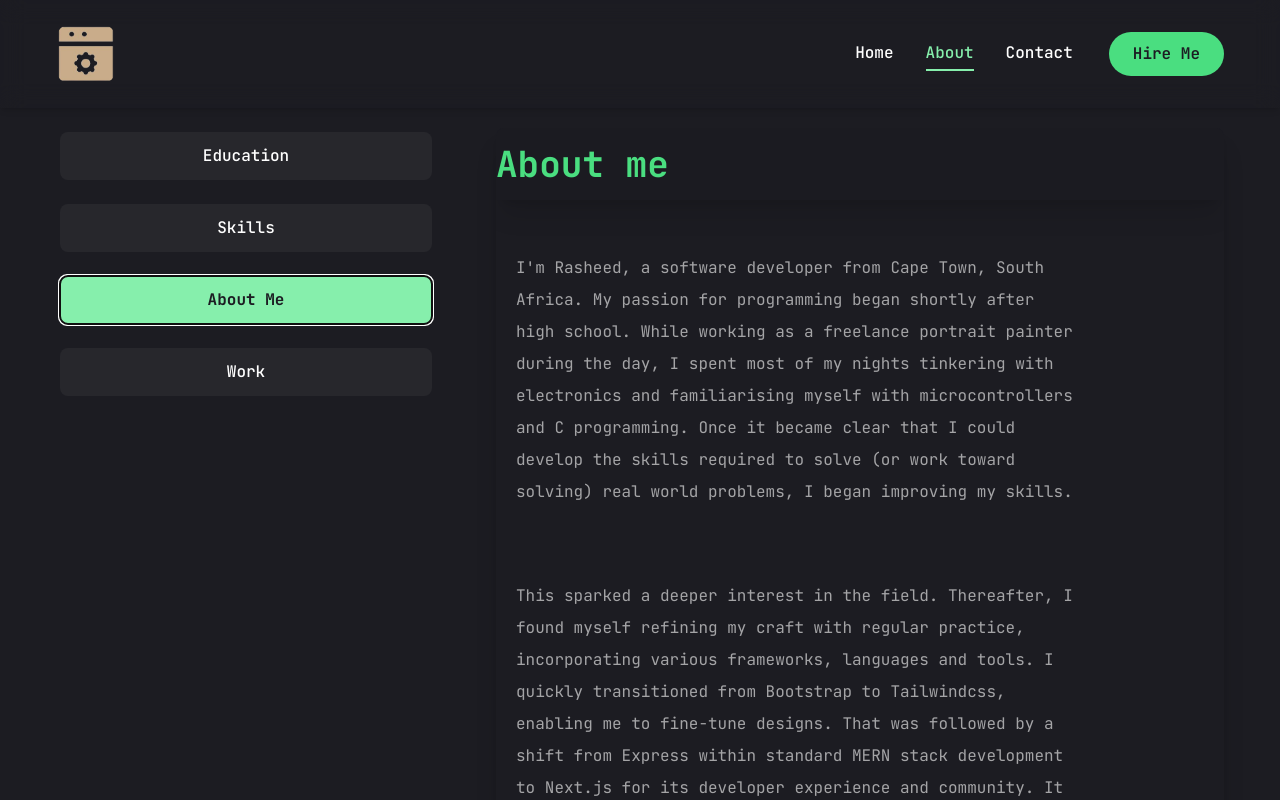
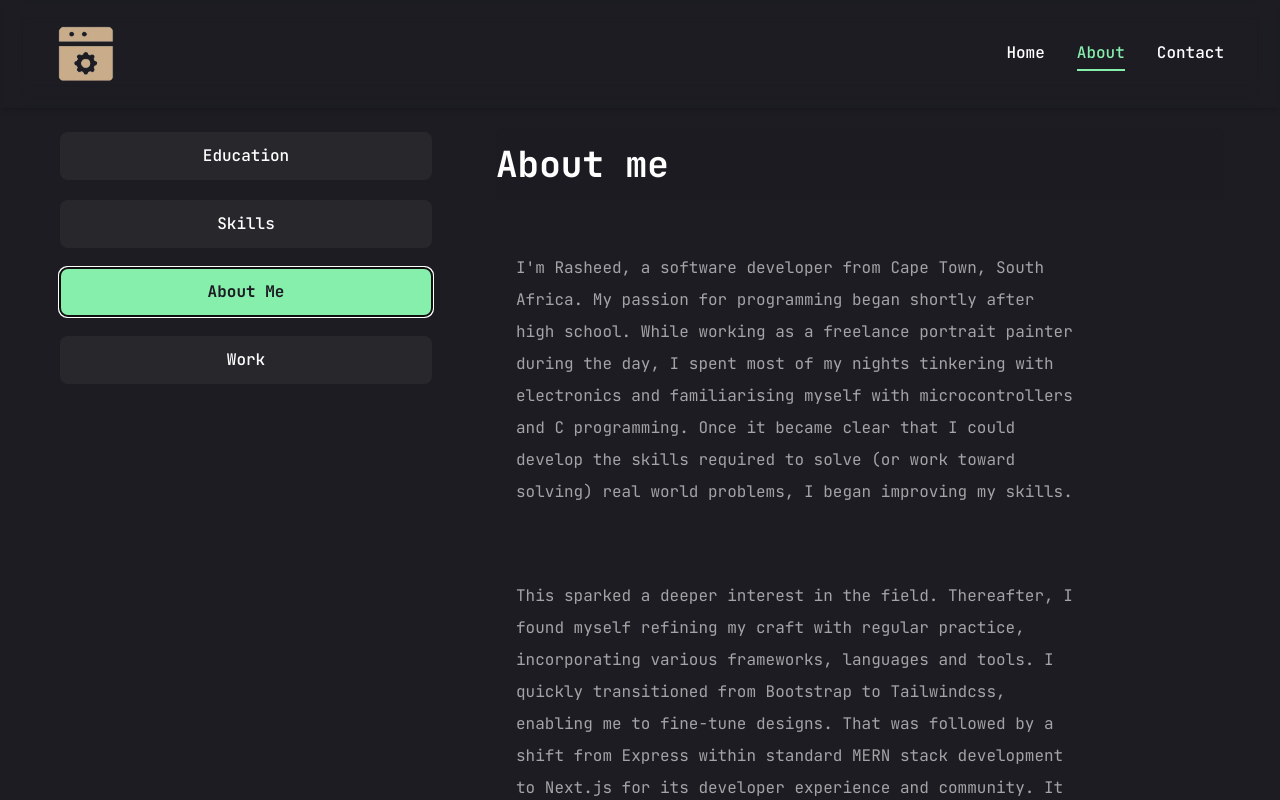
Before and after one commit to RasheedJohnson/test-portfolio, a Next.js app: page /about in a window 1280 px wide. Both pictures are taken after a click on the tab "About Me". Shown: the top 800 px of the page. Built offline with nearby package versions, Linux system fonts and the light colour scheme.

Commit message:
Change design details on header, mobileNav, Stats, and buttons

```diff
--- a/app/about/page.jsx
+++ b/app/about/page.jsx
@@ -24,7 +24,7 @@ const About = () => {
           defaultValue="education"
           className="flex flex-col xl:flex-row gap-[60px]"
         >
-          <TabsList className="flex flex-col w-full max-w-[380px] mx-auto xl:mx-0 gap-6">
+          <TabsList className="flex flex-col w-full max-w-[380px] mx-auto xl:mx-0 gap-2 xl:gap-5">
             <TabsTrigger value="education">Education</TabsTrigger>
             <TabsTrigger value="skills">Skills</TabsTrigger>
             <TabsTrigger value="about">About Me</TabsTrigger>
@@ -46,7 +46,7 @@ const About = () => {
                       return (
                         <li
                           key={index}
-                          className="bg-[#232329] h-[195px] py-6 px-10 rounded-xl flex flex-col justify-center items-center lg:items-start gap-1"
+                          className="bg-[#232329] h-[240px] py-6 px-10 rounded-xl flex flex-col justify-center items-center lg:items-start gap-1"
                         >
                           <span className="text-green-300">
                             {item.duration}
@@ -104,9 +104,9 @@ const About = () => {
               value="about"
               className="w-full text-center xl:text-left"
             >
-              <ScrollArea className="h-[830px] shadow-xl shadow-black/20 rounded-lg">
+              <ScrollArea className="h-[830px] rounded-lg">
                 <div className="fex flex-col gap-[30px]">
-                  <h3 className="text-4xl text-green-400 font-bold sticky top-0 backdrop-blur-md bg-primary/80 shadow-xl py-4">
+                  <h3 className="text-4xl  font-bold sticky top-0 bg-primary/95 backdrop-blur-lg py-4">
                     {about.title}
                   </h3>
                   <p className="max-w-[600px] text-white/60 mx-auto xl:mx-0 my-8 p-5">
--- a/components/Header.jsx
+++ b/components/Header.jsx
@@ -25,9 +25,9 @@ const Header = () => {
         {/* Desktop nav */}
         <div className="hidden xl:flex items-center gap-9">
           <Nav />
-          <Link href="/contact">
+          {/* <Link href="/contact">
             <Button>Hire Me</Button>
-          </Link>
+          </Link> */}
         </div>
 
         {/* Mobile nav */}
--- a/components/MobileNav.jsx
+++ b/components/MobileNav.jsx
@@ -35,10 +35,10 @@ const MobileNav = () => {
           <Link href="/">
             <div className="text-4xl flex justify-center font-semibold">
               <Image
-                src="/Untitled.png"
+                src="/favicon.png"
                 width={80}
                 height={80}
-                className="rounded-full"
+                className="rounded-[18px]"
               />
             </div>
           </Link>
--- a/components/Stats.jsx
+++ b/components/Stats.jsx
@@ -15,7 +15,7 @@ const stats = [
     text: "Projects in development",
   },
   {
-    num: 2600,
+    num: 2660,
     text: "Github contributions in the last year",
   },
 ];
--- a/components/ui/button.jsx
+++ b/components/ui/button.jsx
@@ -12,7 +12,7 @@ import { cn } from "@/lib/utils";
 //     },
 
 const buttonVariants = cva(
-  "inline-flex items-center whitespace-nowrap rounded-full text-base font-semibold ring-offset-white transition-colors",
+  "inline-flex items-center whitespace-nowrap rounded-lg text-base font-semibold ring-offset-white transition-colors",
   {
     variants: {
       variant: {
```
